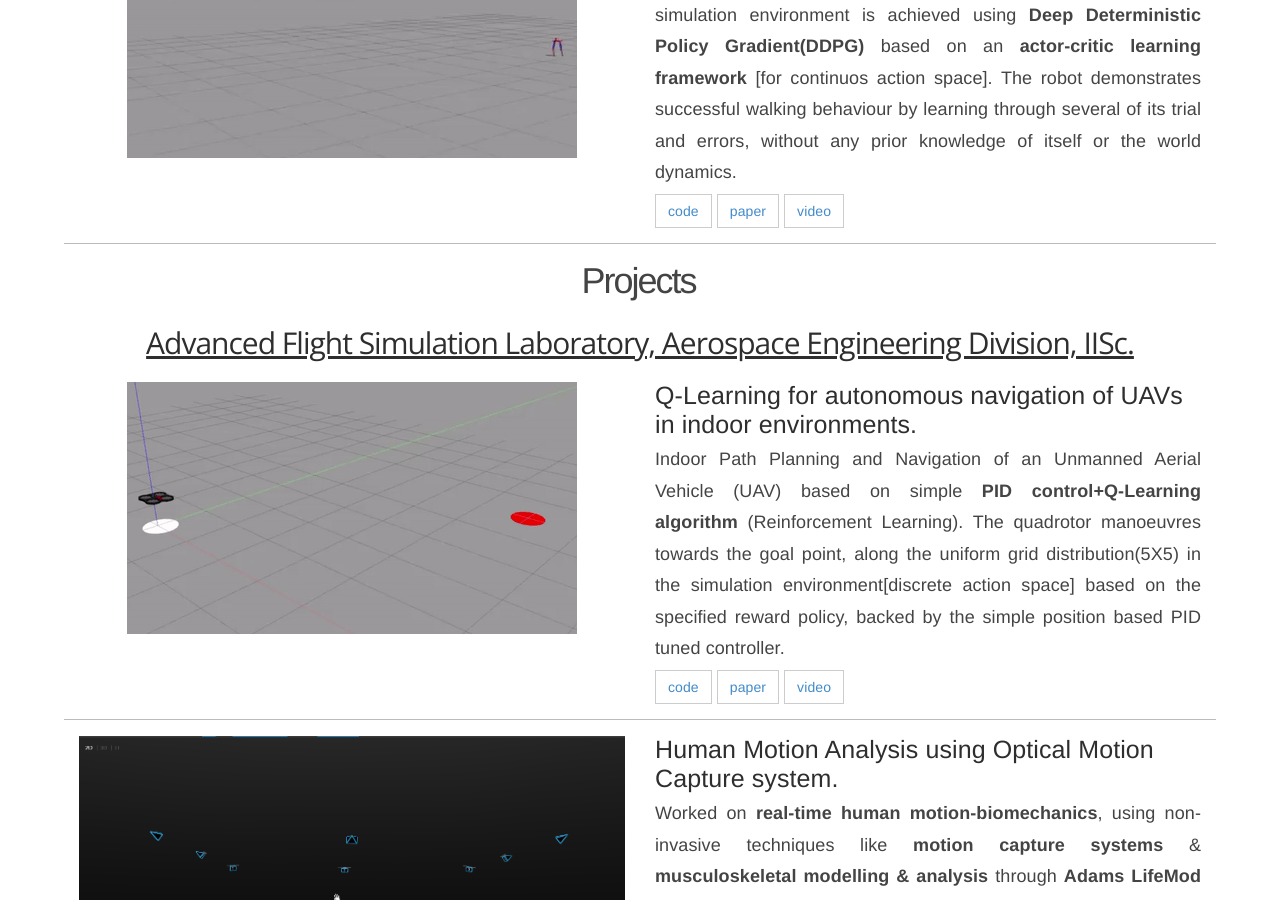
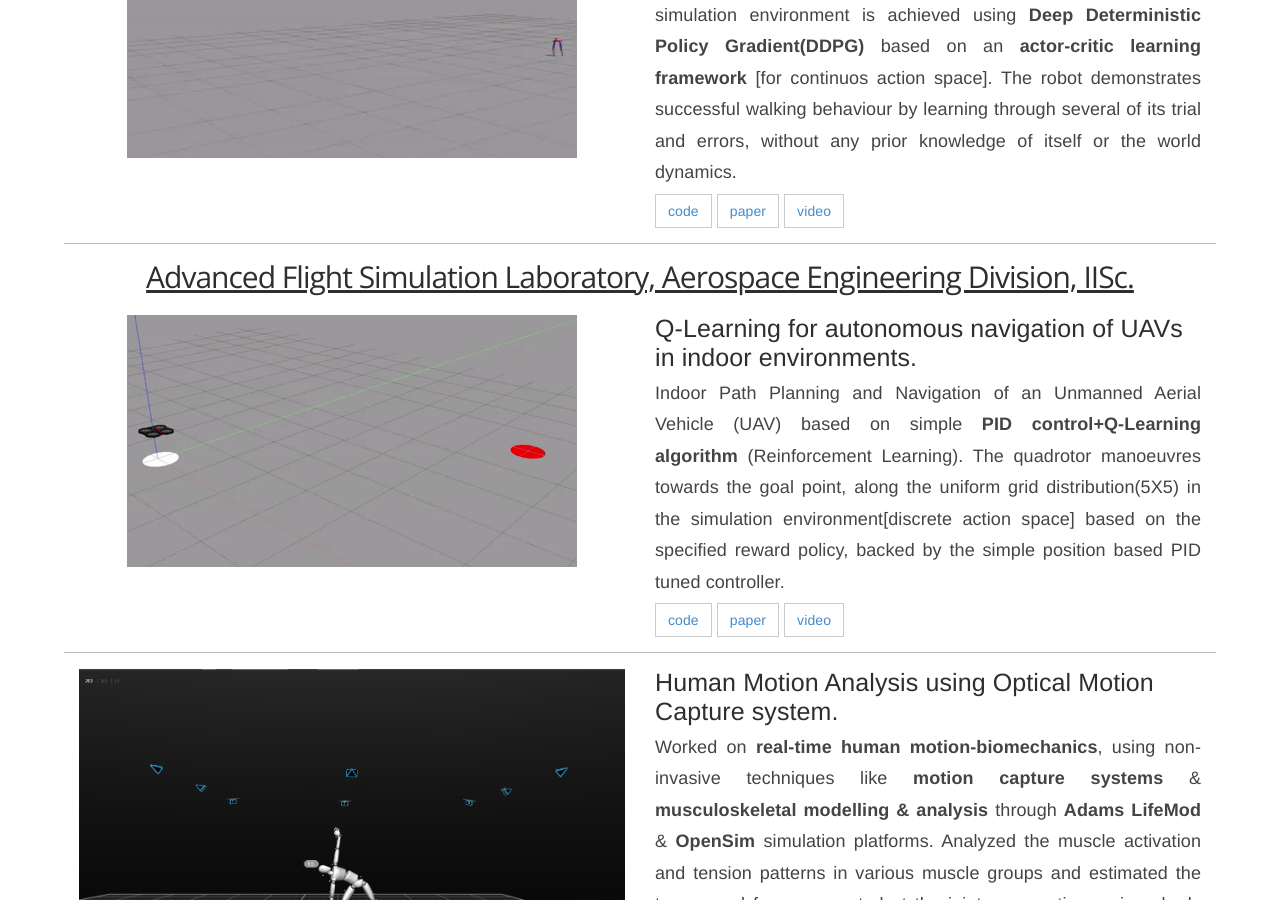
Before and after one commit to navuboy/navuboy.github.io, a Jekyll site: the page built from research.html, in a window 1280 px wide and 900 px high, scrolled down 557 px. Built offline with Jekyll 4.4.1, drawn with Linux system fonts in a browser that asks for light colours; some web fonts are replaced.

Commit message:
Updated research.md

```diff
--- a/_includes/research.md
+++ b/_includes/research.md
@@ -48,8 +48,6 @@
 </div>
 
 ---
-
-<h1 class="rsection">Projects</h1>
 
 <h2><u>Advanced Flight Simulation Laboratory, Aerospace Engineering Division, IISc.</u></h2>
 
```
